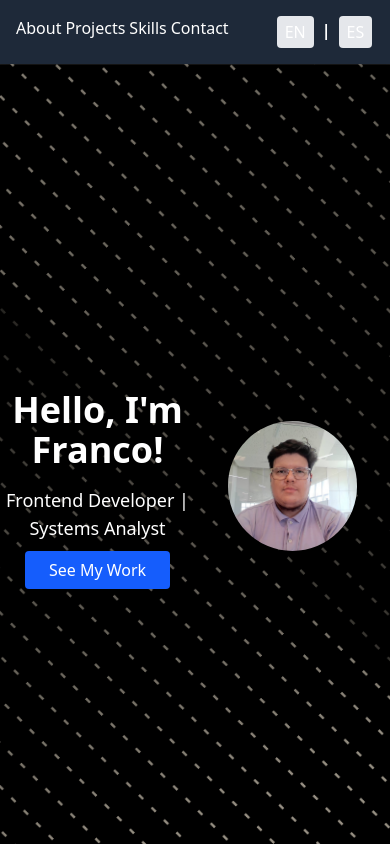
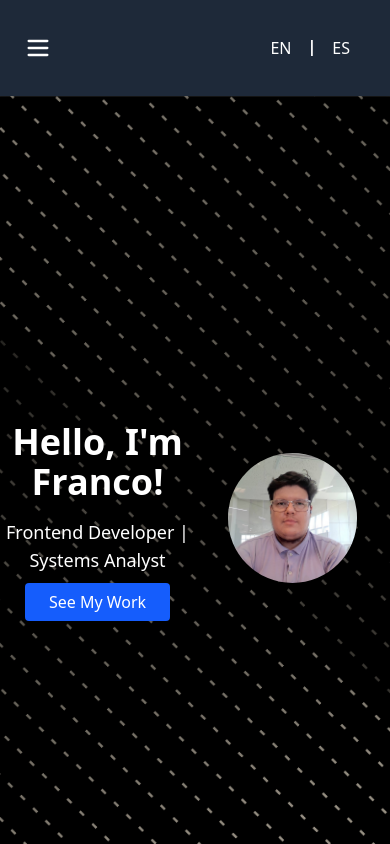
Before and after one commit to Franko42/Portfolio, a React (Vite) app in the folder my-portfolio/: page / in a window 390 px wide. Shown: the top 844 px of the page. Built offline with nearby package versions, Linux system fonts and the light colour scheme.

Commit message:
hamburger menu feat

```diff
--- a/my-portfolio/src/components/BackToTopButton.jsx
+++ b/my-portfolio/src/components/BackToTopButton.jsx
@@ -25,7 +25,7 @@
     isVisible && (
       <button
         onClick={scrollToTop}
-        className="fixed bottom-6 right-6 z-50 p-3 rounded-full shadow-lg hover:bg-blue-400 transition-all bg-blue-200 p-4"
+        className="fixed bottom-6 right-6 z-50 p-3 rounded-full shadow-lg hover:bg-blue-400 transition-all bg-blue-200 p-4 cursor-pointer "
         aria-label="Back to top"
       >
         <ArrowUp className="w-5 h-5" />
--- a/my-portfolio/src/components/Header.jsx
+++ b/my-portfolio/src/components/Header.jsx
@@ -1,34 +1,61 @@
-import React from 'react';
+import React, { useState } from 'react';
 import LanguageSwitcher from './LanguageSwitcher';
 import { useTranslation } from "react-i18next";
+import { Menu, X } from "lucide-react"; // icons
 
 const Header = () => {
   const { t } = useTranslation();
+  const [isOpen, setIsOpen] = useState(false);
+
   const scrollToSection = (id) => {
     const el = document.getElementById(id);
     if (el) {
       el.scrollIntoView({ behavior: 'smooth', block: 'center' });
+      setIsOpen(false); // close menu after clicking
     }
   };
 
-
   return (
     <header className="bg-gray-800 shadow sticky top-0 z-50">
-      <div className='flex w-full'>
-        <div className="w-full px-4 py-4">
-          <nav className="flex justify-between w-3/4 items-start space-x-1 text-white">
-            <button onClick={() => scrollToSection('about')} className="hover:underline -x2">{t("navigateAbout")}</button>
-            <button onClick={() => scrollToSection('projects')} className="hover:underline">{t("navigateProjects")}</button>
-            <button onClick={() => scrollToSection('skills')} className="hover:underline">{t("navigateSkills")}</button>
-            <button onClick={() => scrollToSection('contact')} className="hover:underline">{t("navigateContact")}</button>
-          </nav>
+      <div className="flex justify-between items-center px-4 py-4">
+        {/* Left side (Logo or nav) */}
+        <div className="flex items-center">
+          {/* Desktop nav */}
+          <div className="flex justify-between items-center w-full">
+            <nav className="hidden md:flex space-x-6 text-white">
+              <button onClick={() => scrollToSection('about')} className="hover:underline cursor-pointer">{t("navigateAbout")}</button>
+              <button onClick={() => scrollToSection('projects')} className="hover:underline cursor-pointer">{t("navigateProjects")}</button>
+              <button onClick={() => scrollToSection('skills')} className="hover:underline cursor-pointer">{t("navigateSkills")}</button>
+              <button onClick={() => scrollToSection('contact')} className="hover:underline cursor-pointer">{t("navigateContact")}</button>
+            </nav>
+          </div>
+
+
+          {/* Mobile menu button */}
+          <button
+            onClick={() => setIsOpen(!isOpen)}
+            className="md:hidden text-white focus:outline-none ml-2"
+          >
+            {isOpen ? <X size={28} /> : <Menu size={28} />}
+          </button>
         </div>
-        <div className='flex w-full mx-4 justify-end items-end'>
+
+        {/* Right side */}
+        <div className="flex items-center">
           <LanguageSwitcher />
         </div>
       </div>
+
+      {/* Mobile dropdown menu */}
+      {isOpen && (
+        <div className="md:hidden bg-gray-700 px-4 pb-4 space-y-2 text-white">
+          <button onClick={() => scrollToSection('about')} className="block w-full text-left hover:underline">{t("navigateAbout")}</button>
+          <button onClick={() => scrollToSection('projects')} className="block w-full text-left hover:underline">{t("navigateProjects")}</button>
+          <button onClick={() => scrollToSection('skills')} className="block w-full text-left hover:underline">{t("navigateSkills")}</button>
+          <button onClick={() => scrollToSection('contact')} className="block w-full text-left hover:underline">{t("navigateContact")}</button>
+        </div>
+      )}
     </header>
-
   );
 };
 
--- a/my-portfolio/src/components/LanguageSwitcher.jsx
+++ b/my-portfolio/src/components/LanguageSwitcher.jsx
@@ -10,14 +10,14 @@
   return (
     <div className="flex gap-2 justify-end items-center p-4 text-white">
       <button
-        className={`px-2 py-1 rounded hover:underline ${i18n.language === "en" ? "bg-blue-600 text-white" : "bg-gray-200"}`}
+        className={`px-2 py-1 rounded hover:underline cursor-pointer ${i18n.language === "en" ? "font-bold" : "text-white"}`}
         onClick={() => changeLanguage("en")}
       >
         EN
       </button>
       <h1 className="pb-1 font-bold">|</h1>
       <button
-        className={`px-2 py-1 hover:underline rounded ${i18n.language === "es" ? "bg-blue-600 text-white" : "bg-gray-200"}`}
+        className={`px-2 py-1 hover:underline rounded cursor-pointer ${i18n.language === "es" ? "font-bold" : "text-white"}`}
         onClick={() => changeLanguage("es")}
       >
         ES
```
